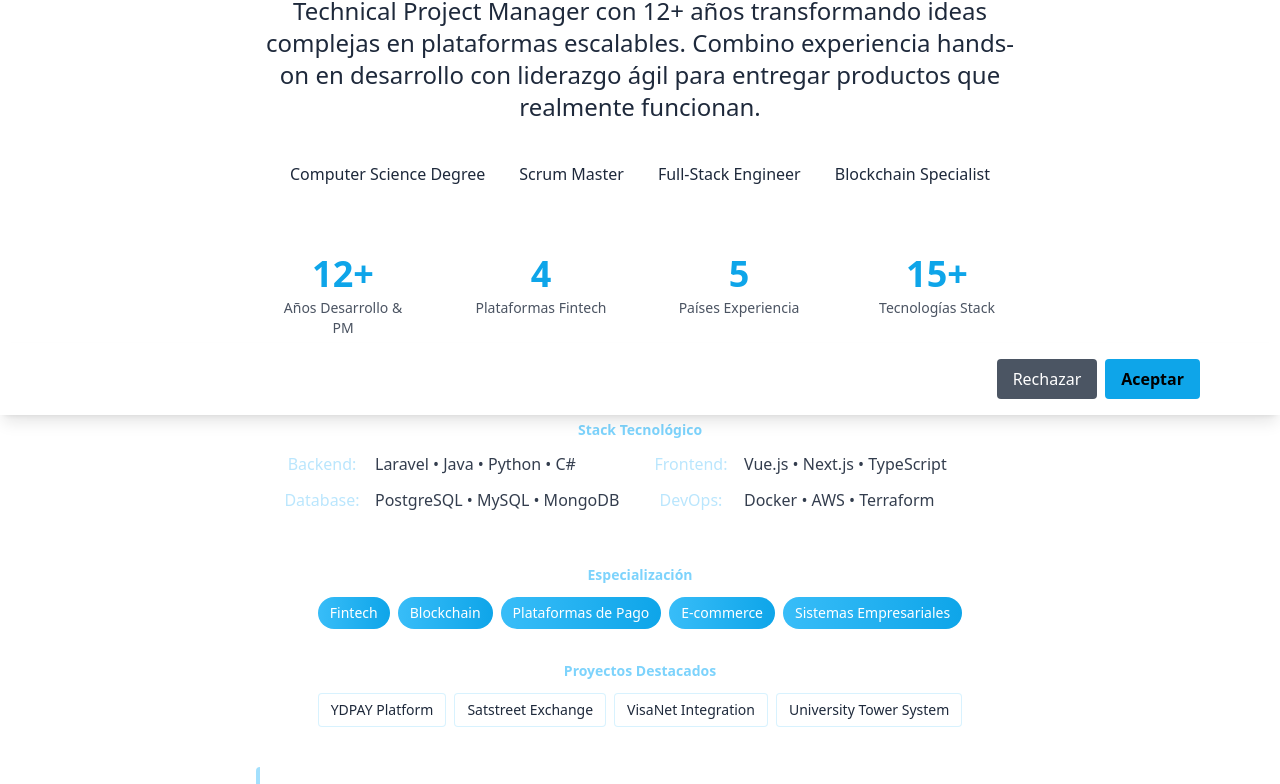
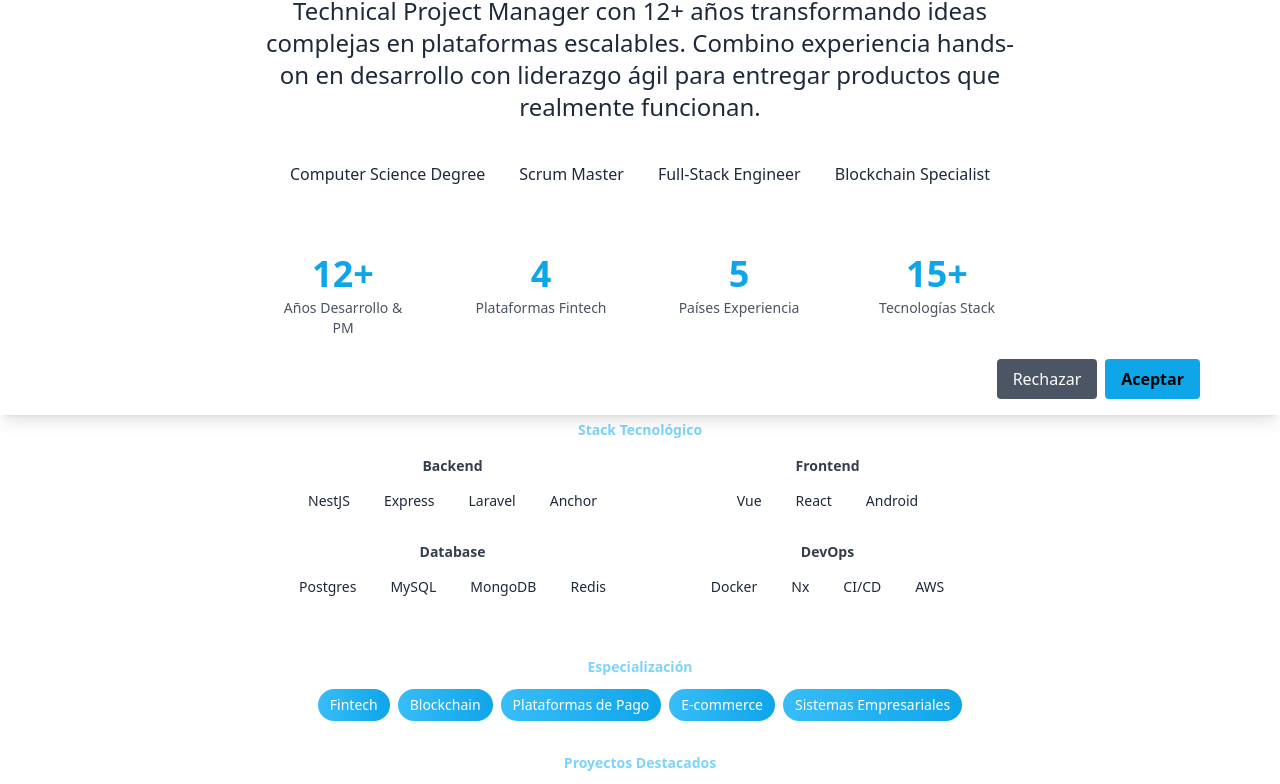
Before and after one commit to Hernny/Portfolio, a Next.js app: page / in a window 1280 px wide. Shown: the part 385-1169 px from the top of the page. Built offline with nearby package versions, Linux system fonts and the light colour scheme; no server answers.

Commit message:
hero(stack): pastillas centradas por categoría (como credenciales) con enlaces a documentación

```diff
--- a/components/home/Hero.tsx
+++ b/components/home/Hero.tsx
@@ -11,9 +11,10 @@ export function Hero() {
           {/* Headline auténtico */}
           <motion.h1
             className="text-4xl md:text-6xl font-extrabold leading-tight"
-            initial={{ opacity: 1, y: 6 }}
-            animate={{ opacity: 1, y: 0 }}
-            transition={{ duration: 0.45, ease: 'easeOut' }}
+            initial={{ opacity: 1, y: 10 }}
+            whileInView={{ opacity: 1, y: 0 }}
+            viewport={{ once: true, amount: 0.8 }}
+            transition={{ duration: 0.5, ease: 'easeOut' }}
           >
             Dirección de Proyectos Fintech enfocada en resultados
           </motion.h1>
@@ -21,9 +22,10 @@ export function Hero() {
           {/* Subheadline */}
           <motion.p
             className="mt-6 md:mt-10 text-lg md:text-2xl font-medium opacity-95"
-            initial={{ opacity: 1, y: 8 }}
-            animate={{ opacity: 1, y: 0 }}
-            transition={{ duration: 0.45, ease: 'easeOut', delay: 0.05 }}
+            initial={{ opacity: 1, y: 10 }}
+            whileInView={{ opacity: 1, y: 0 }}
+            viewport={{ once: true, amount: 0.9 }}
+            transition={{ duration: 0.5, ease: 'easeOut', delay: 0.05 }}
           >
             Technical Project Manager con 12+ años transformando ideas complejas en plataformas escalables. Combino experiencia hands-on en desarrollo con liderazgo ágil para entregar productos que realmente funcionan.
           </motion.p>
@@ -33,9 +35,10 @@ export function Hero() {
           {/* Credenciales */}
           <motion.div
             className="mt-8 flex flex-wrap items-center justify-center gap-2 text-sm md:text-base opacity-90"
-            initial={{ opacity: 1, y: 8 }}
-            animate={{ opacity: 1, y: 0 }}
-            transition={{ duration: 0.35, ease: 'easeOut', delay: 0.08 }}
+            initial={{ opacity: 1, y: 10 }}
+            whileInView={{ opacity: 1, y: 0 }}
+            viewport={{ once: true, amount: 0.9 }}
+            transition={{ duration: 0.4, ease: 'easeOut', delay: 0.08 }}
           >
             {['Computer Science Degree','Scrum Master','Full-Stack Engineer','Blockchain Specialist'].map((c) => (
               <span key={c} className="bg-white/10 px-3 py-1.5 rounded-full border border-white/10">{c}</span>
@@ -55,9 +58,10 @@ export function Hero() {
               <motion.div
                 key={m.l}
                 className="rounded-xl border border-white/10 bg-white/5 backdrop-blur p-5 text-center"
-                initial={{ opacity: 1, y: 10 }}
-                animate={{ opacity: 1, y: 0 }}
-                transition={{ duration: 0.35, ease: 'easeOut', delay: 0.06 + i * 0.05 }}
+                initial={{ opacity: 1, y: 12 }}
+                whileInView={{ opacity: 1, y: 0 }}
+                viewport={{ once: true, amount: 0.6 }}
+                transition={{ duration: 0.4, ease: 'easeOut', delay: 0.06 + i * 0.06 }}
               >
                 <span className="block text-3xl md:text-4xl font-bold text-primary">{m.n}</span>
                 <span className="block text-xs md:text-sm opacity-80 mt-1">{m.l}</span>
@@ -68,25 +72,62 @@ export function Hero() {
           {/* Stack Tecnológico Destacado (desktop) */}
           <motion.div
             className="mt-8 md:mt-10 bg-white/5 rounded-xl p-5 border border-white/10 hidden md:block"
-            initial={{ opacity: 1, y: 8 }}
-            animate={{ opacity: 1, y: 0 }}
-            transition={{ duration: 0.35, ease: 'easeOut', delay: 0.12 }}
+            initial={{ opacity: 1, y: 10 }}
+            whileInView={{ opacity: 1, y: 0 }}
+            viewport={{ once: true, amount: 0.6 }}
+            transition={{ duration: 0.4, ease: 'easeOut', delay: 0.12 }}
           >
-            <h3 className="text-sm font-semibold text-sky-300 mb-3">Stack Tecnológico</h3>
-            <div className="grid gap-3 sm:grid-cols-2">
-              <div className="flex items-start gap-2"><span className="text-sky-200 font-medium min-w-[90px]">Backend:</span><span className="opacity-90">Laravel • Java • Python • C#</span></div>
-              <div className="flex items-start gap-2"><span className="text-sky-200 font-medium min-w-[90px]">Frontend:</span><span className="opacity-90">Vue.js • Next.js • TypeScript</span></div>
-              <div className="flex items-start gap-2"><span className="text-sky-200 font-medium min-w-[90px]">Database:</span><span className="opacity-90">PostgreSQL • MySQL • MongoDB</span></div>
-              <div className="flex items-start gap-2"><span className="text-sky-200 font-medium min-w-[90px]">DevOps:</span><span className="opacity-90">Docker • AWS • Terraform</span></div>
+            <h3 className="text-sm font-semibold text-sky-300 mb-4">Stack Tecnológico</h3>
+            <div className="grid gap-6 sm:grid-cols-2">
+              {/* Backend pills */}
+              <div className="text-center">
+                <h4 className="text-sm font-semibold opacity-90">Backend</h4>
+                <div className="mt-2 flex flex-wrap justify-center gap-2">
+                  <a href="https://docs.nestjs.com/" target="_blank" rel="noreferrer" className="px-3 py-1.5 rounded-full text-sm font-medium bg-white/10 border border-white/10 hover:border-white/20 hover:bg-white/15">NestJS</a>
+                  <a href="https://expressjs.com/" target="_blank" rel="noreferrer" className="px-3 py-1.5 rounded-full text-sm font-medium bg-white/10 border border-white/10 hover:border-white/20 hover:bg-white/15">Express</a>
+                  <a href="https://laravel.com/docs" target="_blank" rel="noreferrer" className="px-3 py-1.5 rounded-full text-sm font-medium bg-white/10 border border-white/10 hover:border-white/20 hover:bg-white/15">Laravel</a>
+                  <a href="https://www.anchor-lang.com/docs" target="_blank" rel="noreferrer" className="px-3 py-1.5 rounded-full text-sm font-medium bg-white/10 border border-white/10 hover:border-white/20 hover:bg-white/15">Anchor</a>
+                </div>
+              </div>
+              {/* Frontend pills */}
+              <div className="text-center">
+                <h4 className="text-sm font-semibold opacity-90">Frontend</h4>
+                <div className="mt-2 flex flex-wrap justify-center gap-2">
+                  <a href="https://vuejs.org/guide/" target="_blank" rel="noreferrer" className="px-3 py-1.5 rounded-full text-sm font-medium bg-white/10 border border-white/10 hover:border-white/20 hover:bg-white/15">Vue</a>
+                  <a href="https://react.dev/" target="_blank" rel="noreferrer" className="px-3 py-1.5 rounded-full text-sm font-medium bg-white/10 border border-white/10 hover:border-white/20 hover:bg-white/15">React</a>
+                  <a href="https://developer.android.com" target="_blank" rel="noreferrer" className="px-3 py-1.5 rounded-full text-sm font-medium bg-white/10 border border-white/10 hover:border-white/20 hover:bg-white/15">Android</a>
+                </div>
+              </div>
+              {/* Database pills */}
+              <div className="text-center">
+                <h4 className="text-sm font-semibold opacity-90">Database</h4>
+                <div className="mt-2 flex flex-wrap justify-center gap-2">
+                  <a href="https://www.postgresql.org/docs/" target="_blank" rel="noreferrer" className="px-3 py-1.5 rounded-full text-sm font-medium bg-white/10 border border-white/10 hover:border-white/20 hover:bg-white/15">Postgres</a>
+                  <a href="https://dev.mysql.com/doc/" target="_blank" rel="noreferrer" className="px-3 py-1.5 rounded-full text-sm font-medium bg-white/10 border border-white/10 hover:border-white/20 hover:bg-white/15">MySQL</a>
+                  <a href="https://www.mongodb.com/docs/" target="_blank" rel="noreferrer" className="px-3 py-1.5 rounded-full text-sm font-medium bg-white/10 border border-white/10 hover:border-white/20 hover:bg-white/15">MongoDB</a>
+                  <a href="https://redis.io/docs/" target="_blank" rel="noreferrer" className="px-3 py-1.5 rounded-full text-sm font-medium bg-white/10 border border-white/10 hover:border-white/20 hover:bg-white/15">Redis</a>
+                </div>
+              </div>
+              {/* DevOps pills */}
+              <div className="text-center">
+                <h4 className="text-sm font-semibold opacity-90">DevOps</h4>
+                <div className="mt-2 flex flex-wrap justify-center gap-2">
+                  <a href="https://docs.docker.com/" target="_blank" rel="noreferrer" className="px-3 py-1.5 rounded-full text-sm font-medium bg-white/10 border border-white/10 hover:border-white/20 hover:bg-white/15">Docker</a>
+                  <a href="https://nx.dev/" target="_blank" rel="noreferrer" className="px-3 py-1.5 rounded-full text-sm font-medium bg-white/10 border border-white/10 hover:border-white/20 hover:bg-white/15">Nx</a>
+                  <a href="https://docs.github.com/actions" target="_blank" rel="noreferrer" className="px-3 py-1.5 rounded-full text-sm font-medium bg-white/10 border border-white/10 hover:border-white/20 hover:bg-white/15">CI/CD</a>
+                  <a href="https://docs.aws.amazon.com/" target="_blank" rel="noreferrer" className="px-3 py-1.5 rounded-full text-sm font-medium bg-white/10 border border-white/10 hover:border-white/20 hover:bg-white/15">AWS</a>
+                </div>
+              </div>
             </div>
           </motion.div>
 
           {/* Especialización */}
           <motion.div
             className="mt-8"
-            initial={{ opacity: 1, y: 8 }}
-            animate={{ opacity: 1, y: 0 }}
-            transition={{ duration: 0.35, ease: 'easeOut', delay: 0.14 }}
+            initial={{ opacity: 1, y: 10 }}
+            whileInView={{ opacity: 1, y: 0 }}
+            viewport={{ once: true, amount: 0.6 }}
+            transition={{ duration: 0.4, ease: 'easeOut', delay: 0.14 }}
           >
             <h3 className="text-sm font-semibold text-sky-300 mb-3">Especialización</h3>
             <div className="flex flex-wrap justify-center gap-2">
@@ -99,9 +140,10 @@ export function Hero() {
           {/* Proyectos Destacados (desktop) */}
           <motion.div
             className="mt-8 hidden md:block"
-            initial={{ opacity: 1, y: 8 }}
-            animate={{ opacity: 1, y: 0 }}
-            transition={{ duration: 0.35, ease: 'easeOut', delay: 0.16 }}
+            initial={{ opacity: 1, y: 10 }}
+            whileInView={{ opacity: 1, y: 0 }}
+            viewport={{ once: true, amount: 0.6 }}
+            transition={{ duration: 0.4, ease: 'easeOut', delay: 0.16 }}
           >
             <h3 className="text-sm font-semibold text-sky-300 mb-3">Proyectos Destacados</h3>
             <div className="flex flex-wrap justify-center gap-2">
@@ -114,9 +156,10 @@ export function Hero() {
           {/* Value Proposition (movida justo encima de los CTAs) */}
           <motion.p
             className="mt-10 text-base md:text-lg opacity-95 bg-white/5 border-l-4 border-sky-300/70 rounded px-4 py-3"
-            initial={{ opacity: 1, y: 8 }}
-            animate={{ opacity: 1, y: 0 }}
-            transition={{ duration: 0.35, ease: 'easeOut', delay: 0.18 }}
+            initial={{ opacity: 1, y: 10 }}
+            whileInView={{ opacity: 1, y: 0 }}
+            viewport={{ once: true, amount: 0.7 }}
+            transition={{ duration: 0.4, ease: 'easeOut', delay: 0.18 }}
           >
             No solo gestiono proyectos, los construyo. Mi experiencia técnica me permite anticipar problemas, optimizar arquitecturas y liderar equipos con credibilidad desde el código.
           </motion.p>
@@ -124,9 +167,10 @@ export function Hero() {
           {/* CTAs auténticos */}
           <motion.div
             className="mt-10 flex flex-col sm:flex-row items-center justify-center gap-4"
-            initial={{ opacity: 1, y: 8 }}
-            animate={{ opacity: 1, y: 0 }}
-            transition={{ duration: 0.4, ease: 'easeOut', delay: 0.2 }}
+            initial={{ opacity: 1, y: 10 }}
+            whileInView={{ opacity: 1, y: 0 }}
+            viewport={{ once: true, amount: 0.7 }}
+            transition={{ duration: 0.45, ease: 'easeOut', delay: 0.2 }}
           >
             <motion.a
               href="#contact"
@@ -149,9 +193,10 @@ export function Hero() {
           {/* Experiencia Internacional */}
           <motion.div
             className="mt-8 flex flex-wrap items-center justify-center gap-2 text-sm"
-            initial={{ opacity: 1, y: 6 }}
-            animate={{ opacity: 1, y: 0 }}
-            transition={{ duration: 0.35, ease: 'easeOut', delay: 0.22 }}
+            initial={{ opacity: 1, y: 10 }}
+            whileInView={{ opacity: 1, y: 0 }}
+            viewport={{ once: true, amount: 0.7 }}
+            transition={{ duration: 0.4, ease: 'easeOut', delay: 0.22 }}
           >
             <span className="font-semibold opacity-80">Experiencia Internacional:</span>
             {['🇲🇽 México','🇬🇹 Guatemala','🇬🇧 Inglaterra','🇨🇦 Canadá', '🇦🇷 Argentina'].map(c => (
```
Also changed, not shown: 1 other file (tests, documents, lock files or other folders).
